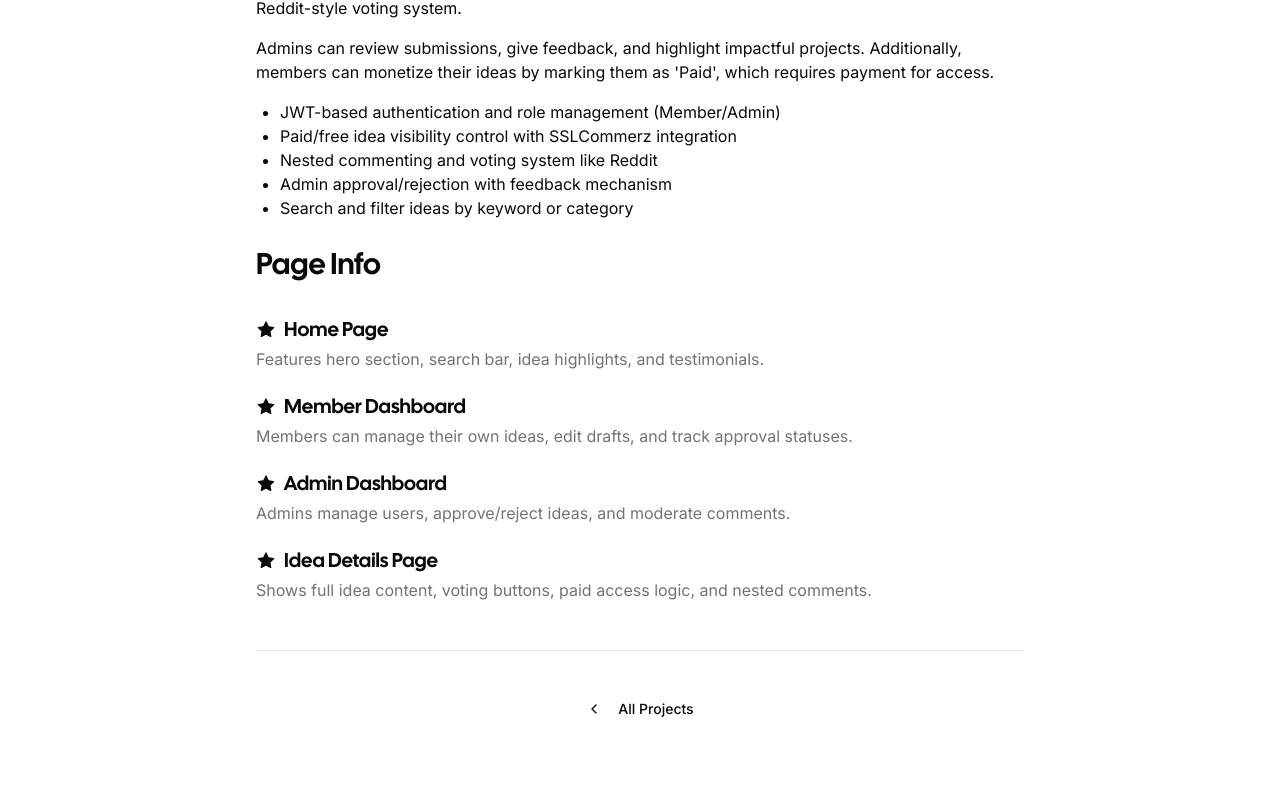
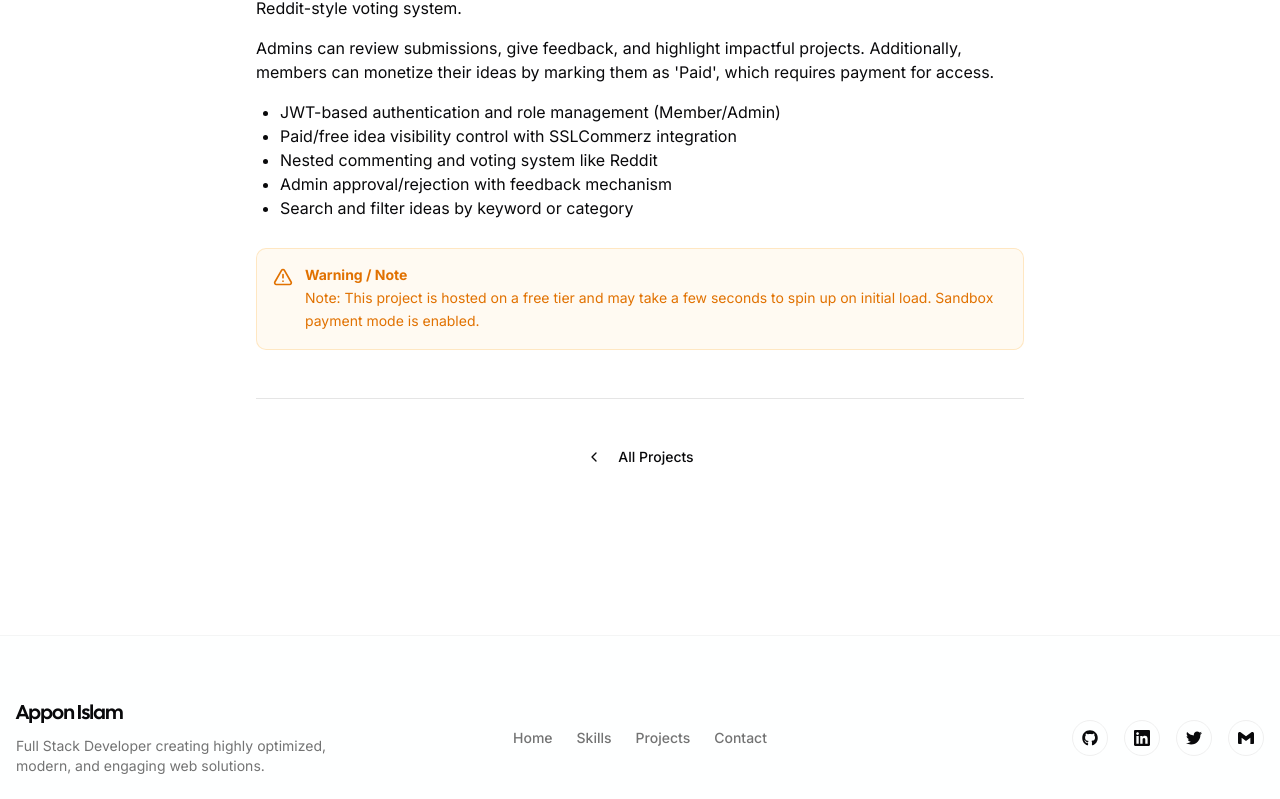
Before and after one commit to apponislam/apponislam-portfolio-with-nextJs, a Next.js app: page /projects/1 in a window 1280 px wide. Shown: the part 1060-1859 px from the top of the page. Built offline with nearby package versions, Linux system fonts and the light colour scheme.

Commit message:
add project image slider component and dynamic project details page with supporting data structure

```diff
--- a/src/app/(root)/projects/[expId]/page.tsx
+++ b/src/app/(root)/projects/[expId]/page.tsx
@@ -106,17 +106,15 @@ export default async function ProjectsPage({ params }: { params: Params }) {
                 <ProjectsDescription paragraphs={exp.descriptionDetails.paragraphs} bullets={exp.descriptionDetails.bullets} />
             </div>
 
-            <div className="mb-7 ">
-                <h2 className="inline-block font-heading text-3xl leading-tight lg:text-3xl mb-5">Page Info</h2>
-                {exp.pagesInfoArr.map((page, ind) => (
-                    <div key={ind} className="mb-6">
-                        <h3 className="flex items-center font-heading text-xl leading-tight lg:text-xl mt-3">
-                            <Icons.star className="h-5 w-5 mr-2" /> {page.title}
-                        </h3>
-                        <p className="text-muted-foreground mt-1">{page.description}</p>
+            {exp.warning && (
+                <div className="my-6 p-4 rounded-lg border border-amber-500/20 bg-amber-500/5 dark:bg-amber-500/10 text-amber-600 dark:text-amber-400 flex items-start gap-3 text-sm animate-in fade-in duration-200">
+                    <Icons.warning className="h-5 w-5 shrink-0 mt-0.5" />
+                    <div>
+                        <span className="font-bold block mb-0.5">Warning / Note</span>
+                        <p className="leading-relaxed">{exp.warning}</p>
                     </div>
-                ))}
-            </div>
+                </div>
+            )}
 
             <hr className="mt-12" />
             <div className="flex justify-center py-6 lg:py-10">
--- a/src/components/project-image-slider.tsx
+++ b/src/components/project-image-slider.tsx
@@ -1,6 +1,6 @@
 "use client";
 
-import React, { useState } from "react";
+import React, { useState, useEffect } from "react";
 import Image from "next/image";
 import { Icons } from "./icons";
 import { cn, optimizeCloudinaryUrl } from "@/lib/utils";
@@ -14,6 +14,16 @@ export default function ProjectImageSlider({ images, companyName }: ProjectImage
     const [currentIndex, setCurrentIndex] = useState(0);
     const [isLightboxOpen, setIsLightboxOpen] = useState(false);
     const [lightboxIndex, setLightboxIndex] = useState(0);
+
+    useEffect(() => {
+        if (images.length <= 1) return;
+
+        const timer = setTimeout(() => {
+            setCurrentIndex((prev) => (prev === images.length - 1 ? 0 : prev + 1));
+        }, 2000);
+
+        return () => clearTimeout(timer);
+    }, [currentIndex, images.length]);
 
     if (!images || images.length === 0) return null;
 
--- a/src/data/projects.ts
+++ b/src/data/projects.ts
@@ -20,10 +20,7 @@ export interface Project {
         paragraphs: string[];
         bullets: string[];
     };
-    pagesInfoArr: Array<{
-        title: string;
-        description: string;
-    }>;
+    warning?: string;
 }
 
 export const projectsData: Project[] = [
@@ -57,24 +54,7 @@ export const projectsData: Project[] = [
             ],
             bullets: ["JWT-based authentication and role management (Member/Admin)", "Paid/free idea visibility control with SSLCommerz integration", "Nested commenting and voting system like Reddit", "Admin approval/rejection with feedback mechanism", "Search and filter ideas by keyword or category"],
         },
-        pagesInfoArr: [
-            {
-                title: "Home Page",
-                description: "Features hero section, search bar, idea highlights, and testimonials.",
-            },
-            {
-                title: "Member Dashboard",
-                description: "Members can manage their own ideas, edit drafts, and track approval statuses.",
-            },
-            {
-                title: "Admin Dashboard",
-                description: "Admins manage users, approve/reject ideas, and moderate comments.",
-            },
-            {
-                title: "Idea Details Page",
-                description: "Shows full idea content, voting buttons, paid access logic, and nested comments.",
-            },
-        ],
+        warning: "Note: This project is hosted on a free tier and may take a few seconds to spin up on initial load. Sandbox payment mode is enabled.",
     },
     {
         _id: "2",
@@ -100,32 +80,6 @@ export const projectsData: Project[] = [
             paragraphs: ["Bike Shop is an online platform that allows customers to browse, search, and filter bikes with ease. Authenticated users can place orders, track status, and manage their profiles securely.", "Admins can manage all users, orders, and product listings with complete control from their dedicated dashboard. SurjoPay is integrated for secure payment transactions."],
             bullets: ["JWT-based role authentication for customers and admins", "Dynamic search, filters, and product detail pages", "SurjoPay integration for secure checkout", "Admin dashboard for user, product, and order management", "Track orders with real-time status updates"],
         },
-        pagesInfoArr: [
-            {
-                title: "Home Page",
-                description: "Includes banner, featured bikes, call-to-actions, testimonials, and a stylish footer.",
-            },
-            {
-                title: "All Products Page",
-                description: "Displays all bikes with filters (brand, model, category, availability, price) and a search bar.",
-            },
-            {
-                title: "Product Details Page",
-                description: "Shows bike images, specifications, pricing, and Buy Now option.",
-            },
-            {
-                title: "Checkout Page",
-                description: "Collects order details and processes payment via SurjoPay.",
-            },
-            {
-                title: "Admin Dashboard",
-                description: "Admins can manage users, products, and orders. Includes order status update and stock control.",
-            },
-            {
-                title: "User Dashboard",
-                description: "Users can view their orders, update profile info, and track deliveries.",
-            },
-        ],
     },
     {
         _id: "3",
@@ -165,32 +119,6 @@ export const projectsData: Project[] = [
                 "Environment-secured MongoDB & Firebase credentials",
             ],
         },
-        pagesInfoArr: [
-            {
-                title: "Home Page",
-                description: "Banner carousel, partner logos, popular classes slider, user & class stats, teacher recruitment CTA, and feedback carousel.",
-            },
-            {
-                title: "All Classes Page",
-                description: "Search and filter classes by category, price, brand, model, and availability with infinite scroll.",
-            },
-            {
-                title: "Class Details / Checkout",
-                description: "Shows full class info, Pay Now button, and redirects to SurjoPay gateway.",
-            },
-            {
-                title: "Teacher Dashboard",
-                description: "Add classes, update/delete listings, view class progress, create assignments, and monitor enrollment stats.",
-            },
-            {
-                title: "Student Dashboard",
-                description: "View enrolled classes, submit assignments, post TER feedback, track orders, and manage profile.",
-            },
-            {
-                title: "Admin Dashboard",
-                description: "Approve or reject teacher requests and classes, manage users and roles, oversee orders, and view class feedback.",
-            },
-        ],
     },
     {
         _id: "4",
@@ -230,32 +158,6 @@ export const projectsData: Project[] = [
                 "Responsive design for desktop, tablet, and mobile devices",
             ],
         },
-        pagesInfoArr: [
-            {
-                title: "Home Page",
-                description: "Features a banner, navbar with conditional rendering, a features section with cards, an FAQ section, and a footer with copyright.",
-            },
-            {
-                title: "Create Assignment Page",
-                description: "Private page for posting new assignments with fields for title, marks, description, level, image URL, and due date (using react-datepicker).",
-            },
-            {
-                title: "Assignments Page",
-                description: "Lists all assignments with filter by difficulty level. Users can view, update, or delete (if creator).",
-            },
-            {
-                title: "Assignment Details Page",
-                description: "Private dynamic route with assignment info and a modal to submit assignment via PDF link and notes.",
-            },
-            {
-                title: "Pending Assignments Page",
-                description: "Lists all ungraded submissions. Users can mark submissions by giving feedback and marks.",
-            },
-            {
-                title: "Login & Register",
-                description: "Firebase auth with Email/Password and Google. Includes client-side validation, error toasts, and token storage.",
-            },
-        ],
     },
     {
         _id: "5",
@@ -280,27 +182,5 @@ export const projectsData: Project[] = [
             paragraphs: ["CraftNest lets artists and buyers connect over unique jute and wooden crafts. Users can securely add, update, and manage their own products, while visitors explore curated items by sub-category.", "The site features JWT-protected routes, Google/Firebase authentication, TanStack-Query data fetching, and dark/light theme switching for an engaging shopping experience."],
             bullets: ["Private dashboards for adding, updating, and deleting crafts", "Category & sub-category filtering with responsive UI", "Form validation and toast notifications for all CRUD actions", "Dark / light theme toggle and Lottie animations on the home page", "Fully environment-secured Firebase & MongoDB credentials"],
         },
-        pagesInfoArr: [
-            {
-                title: "Home Page",
-                description: "Banner slider, craft highlights, six sub-category cards, extra feature sections, and theme toggle.",
-            },
-            {
-                title: "All Craft Items",
-                description: "Table view of every craft in the database with View-Details links.",
-            },
-            {
-                title: "Add Craft Item",
-                description: "Protected form for posting new crafts (image URL, name, price, rating, stock, etc.).",
-            },
-            {
-                title: "My Craft List",
-                description: "Shows only the logged-in user's crafts with update & delete controls and customization filter.",
-            },
-            {
-                title: "Craft Details",
-                description: "Private dynamic route displaying full details of a craft item.",
-            },
-        ],
     },
 ];
```
